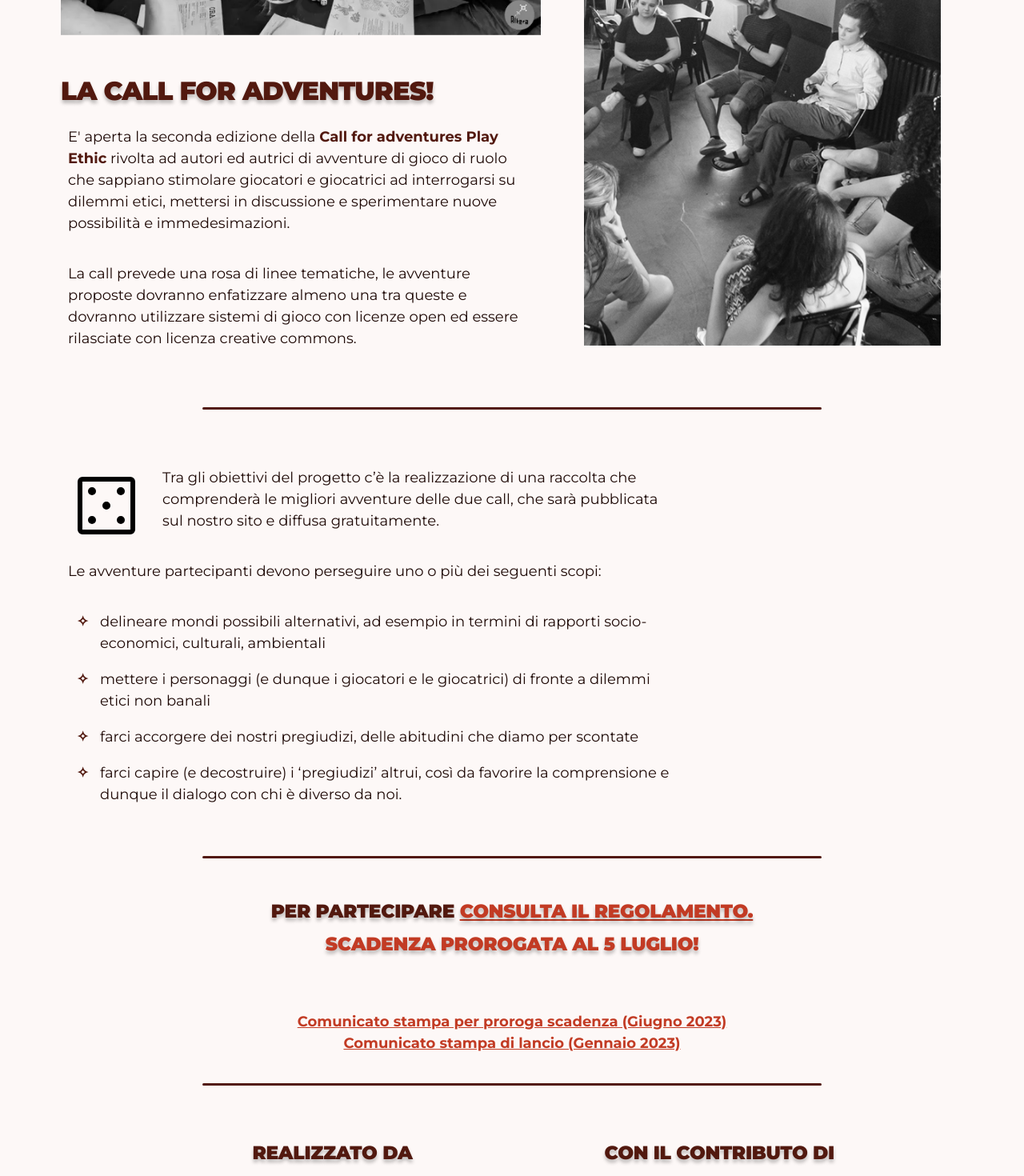
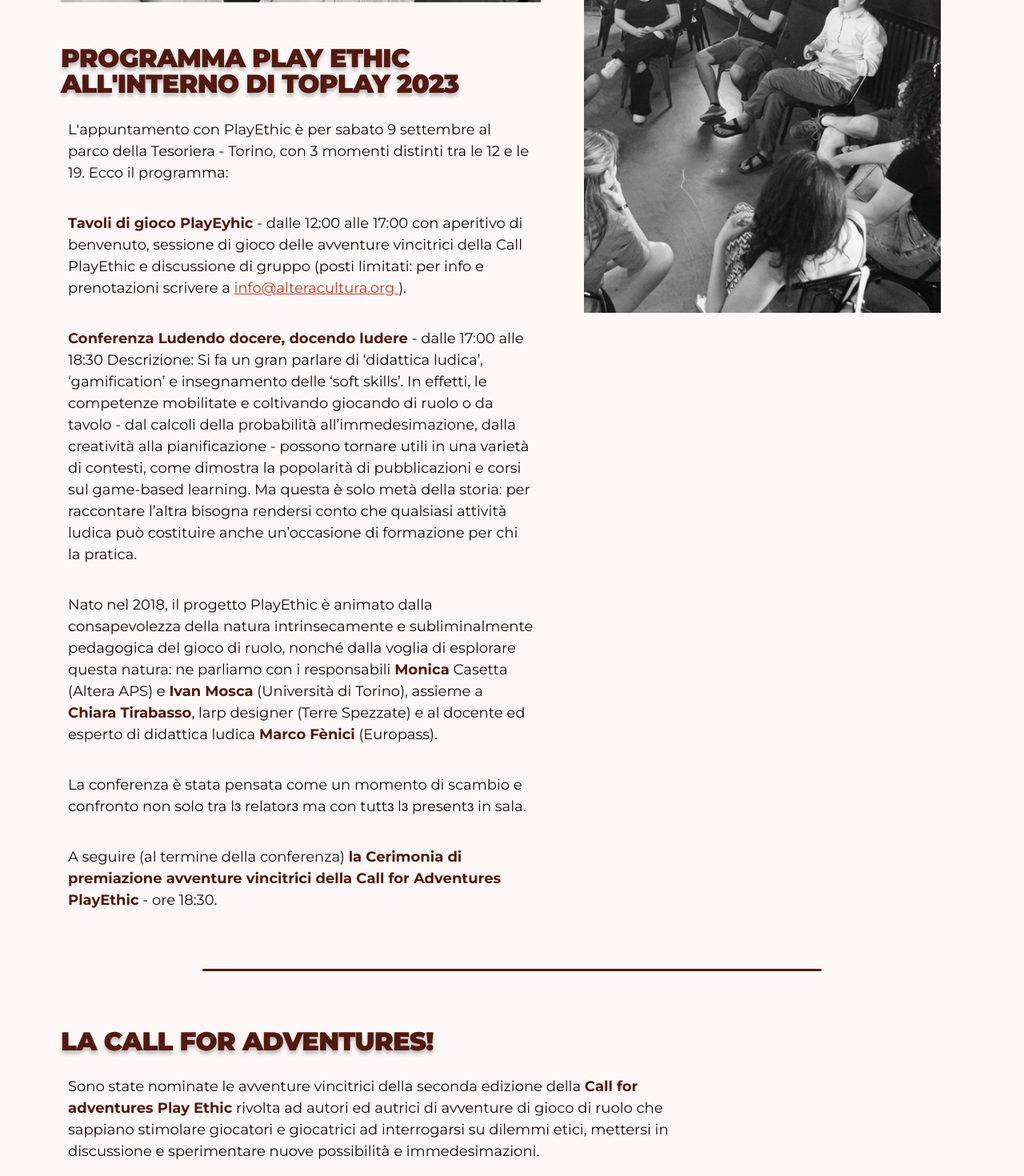
Before and after one commit to lichfolky/play-ethic, a Vue app: page / in a window 1280 px wide. Shown: the part 1020-2490 px from the top of the page at 80% size. Built offline with nearby package versions, Linux system fonts and the light colour scheme.

Commit message:
update vincitrici

```diff
--- a/src/components/HeaderSection.vue
+++ b/src/components/HeaderSection.vue
@@ -7,13 +7,14 @@
 </script>
 
 <template>
+<!--
     <div class="top-call">
         Partecipa alla nuova <a href="https://drive.google.com/file/d/1Bmx2idwzdmvJPQDXNJnqhlBDzkl63rXC/view?usp=sharing"
             target=”_blank”>call for
             adventures!
         </a>
         - SCADENZA PROROGATA AL 5 LUGLIO!
-    </div>
+    </div>-->
     <header>
         <nav class="desktop">
             <ul>
@@ -27,7 +28,7 @@
                 <RouterLink to="/giuria">La giuria</RouterLink>
             </li>
                 <li>
-                    <RouterLink to="/edizionipassate">La prima edizione</RouterLink>
+                    <RouterLink to="/edizionipassate">Le avventure vincitrici</RouterLink>
                 </li>
 
                 <!--
@@ -52,7 +53,7 @@
                 <RouterLink to="/giuria">La giuria</RouterLink>
                 </li>
                 <li>
-                    <RouterLink to="/edizionipassate">La prima edizione</RouterLink>
+                    <RouterLink to="/edizionipassate">Le avventure vincitrici</RouterLink>
                 </li>
                 <!--
                                                     <li>
--- a/src/components/HomeMain.vue
+++ b/src/components/HomeMain.vue
@@ -26,19 +26,15 @@
             <img alt="Giocatori che leggono una raccolta di foto d'epoca" src="@/assets/img/photos/book.webp" width="650"
                 height="338" />
         </picture>
-        <h2>
+
+        <!--         <h2>
             La call for adventures!
         </h2>
         <p>
-            E' aperta la seconda edizione della <strong>Call for adventures Play Ethic</strong> rivolta ad autori ed
+            Sono state nominate le avventure vincitrici della seconda edizione della <strong>Call for adventures Play Ethic</strong> rivolta ad autori ed
             autrici di avventure di gioco di ruolo che sappiano
             stimolare giocatori e giocatrici ad interrogarsi su
             dilemmi etici, mettersi in discussione e sperimentare nuove possibilità e immedesimazioni.
-        </p>
-        <p>
-            La call prevede una rosa di linee tematiche, le avventure proposte dovranno enfatizzare almeno una tra
-            queste e dovranno utilizzare sistemi di gioco con licenze open ed essere rilasciate con licenza
-            creative commons.
         </p>
         <div class="slider mobile">
             <picture>
@@ -46,7 +42,54 @@
                 <source media="(max-width: 1270px)" srcset="@/assets/img/photos/players.png" width="500" />
                 <img alt="players" src="@/assets/img/photos/players.png" width="500" />
             </picture>
-        </div>
+        </div> -->
+        <h2>
+            Programma PLAY ETHIC all'interno di ToPlay 2023
+        </h2>
+        <p>
+            L'appuntamento con PlayEthic è per sabato 9 settembre al parco della Tesoriera - Torino, con 3 momenti distinti
+            tra
+            le 12 e le 19. Ecco il programma:</p>
+        <p>
+            <strong>Tavoli di gioco PlayEyhic</strong> - dalle 12:00 alle 17:00 con aperitivo di benvenuto, sessione di
+            gioco delle avventure
+            vincitrici della Call PlayEthic e discussione di gruppo (posti limitati: per info e prenotazioni scrivere a
+            <a href="mailto:info@alteracultura.org">
+                info@alteracultura.org
+            </a>).
+        </p>
+        <p>
+            <strong>Conferenza Ludendo docere, docendo ludere</strong> - dalle 17:00 alle 18:30
+            Descrizione:
+            Si fa un gran parlare di ‘didattica ludica’, ‘gamification’ e insegnamento delle ‘soft skills’. In effetti, le
+            competenze mobilitate e coltivando giocando di ruolo o da tavolo - dal calcoli della probabilità
+            all’immedesimazione, dalla creatività alla pianificazione - possono tornare utili in una varietà di contesti,
+            come
+            dimostra la popolarità di pubblicazioni e corsi sul game-based learning. Ma questa è solo metà della storia: per
+            raccontare l’altra bisogna rendersi conto che qualsiasi attività ludica può costituire anche un’occasione di
+            formazione per chi la pratica.
+        </p>
+        <p>
+            Nato nel 2018, il progetto PlayEthic è animato dalla consapevolezza della natura intrinsecamente e
+            subliminalmente
+            pedagogica del gioco di ruolo, nonché dalla voglia di esplorare questa natura: ne parliamo con i responsabili
+            <strong>Monica</strong>
+            Casetta (Altera APS) e <strong> Ivan Mosca</strong> (Università di Torino), assieme a <strong> Chiara
+                Tirabasso</strong>, larp designer (Terre
+            Spezzate)
+            e al docente ed esperto di didattica ludica <strong> Marco Fènici</strong> (Europass).
+        </p>
+        <p>
+            La conferenza è stata pensata come un momento di scambio e confronto non solo tra lɜ relatorɜ ma con tuttɜ lɜ
+            presentɜ in sala.
+        </p>
+        <p>
+            A seguire (al termine della conferenza) <strong> la Cerimonia di premiazione avventure vincitrici della Call for
+                Adventures
+                PlayEthic</strong> - ore 18:30.
+        </p>
+
+
     </div>
 </template>
 
--- a/src/views/AvventureView.vue
+++ b/src/views/AvventureView.vue
@@ -1,4 +1,49 @@
 <template>
+  <h2>Le avventure vincitrici della seconda edizione</h2>
+  <p>
+    La seconda edizione della Call for Adventures è stata realizzata quest'anno, con il patrocinio di Lucca Comics&Games,
+    Play - Festival del Gioco e Game Science Research Center.
+  </p>
+  <p>
+    Ecco un breve assaggio delle avventure vincitrici della seconda edizione della Call for adventures Play Ethic!
+    Conosceremo lɜ autorɜ sabato 9 settembre alla manifestazione ToPlay (Torino-Parco della Tesoriera).
+    Per info e per prenotarsi per le sessioni di gioco scrivete a <a href="mailto:info@alteracultura.org">
+      info@alteracultura.org
+    </a>
+  </p>
+  <h3>EXODUS - <em> un'esperienza di ruolo narrativa ideata e scritta da Andrea Carbone</em></h3>
+  <p>
+    <em>
+      "Ce l’avete fatta, siete in mare. Non riuscite a crederci, non dopo tutto quello che avete passato. Non dopo tutto
+      quello che avete pagato. Ma forse siete giunti alla conclusione del viaggio, la speranza si accende e quasi riuscite
+      a immaginare la terra che vi aspetta dall’altra parte. Una terra piena di opportunità, dove la guerra diventerà un
+      ricordo lontano, dove la fame non vi perseguiterà.
+      Dell’acqua salata in faccia vi desta da un sonno molto leggero, sarà durato mezz’ora, perchè da quando siete sulla
+      barca potete permettervi sonni brevi.
+      Quest’onda dev’essere stata più alta del previsto, forse sta anche piovendo, ma il buio della notte non vi aiuta a
+      capirlo.
+      C’è silenzio intorno a voi, capite che gli altri si stanno svegliando per via del movimento brusco
+      dell’imbarcazione".
+    </em>
+  </p>
+  <h3>
+    SONO SOLO MASCHERE - <em>un LARP da camera ideato e scritto da Annalisa Savio ed Alessandra Saracino </em>
+  </h3>
+  <p>
+
+    <em>
+      "I pesanti cancelli in metallo si chiudono con un tonfo sordo, definitivo. La prigione è un edificio solido,
+      apparentemente immutabile. Il cortile desolato e i corridoi spogli sono pieni di
+      prigionierə e guardie, masse omogenee, dove il singolo si perde.
+      Sotto l’aria sicura di sé, le guardie sono nervose, pronte a reagire con la forza alla minima provocazione. Basta un
+      gesto sbagliato e i manganelli si abbattono rapidi su braccia, spalle e schiene. Lə carceratə, dal canto loro, hanno
+      nello sguardo la promessa di violenza e inganno. Dopotutto, là fuori erano dellə criminali, perché qui dovrebbe
+      essere diverso?
+      Tuttə sanno benissimo qual è la propria Maschera. Lə carceratə saranno sempre Violentə, Manipolatorə e Rovinatə. Le
+      guardie saranno sempre L’Oppressore. Fra queste mura nulla può cambiare, ci sono solo Maschere".
+    </em>
+  </p>
+
   <h2>Le avventure vincitrici della prima edizione</h2>
   <p>
     La prima edizione della Call for Adventures è stata realizzata nel 2021 con il patrocinio di Lucca Comics&Games,
@@ -54,7 +99,6 @@
       Riusciranno a superare le loro paure, e a farsi adottare da una famiglia amorevole?
     </em>
   </p>
-
 </template>
 
 <style scoped>
@@ -68,5 +112,4 @@
 
 h3 em {
   font-weight: 600;
-}
-</style>
+}</style>
--- a/src/views/HomeView.vue
+++ b/src/views/HomeView.vue
@@ -16,13 +16,30 @@
   <section class="avventure">
     <!-- <h2>LE AVVENTURE</h2> -->
     <div>
+
+            <h2>
+            La call for adventures!
+        </h2>
+        <p>
+            Sono state nominate le avventure vincitrici della seconda edizione della <strong>Call for adventures Play Ethic</strong> rivolta ad autori ed
+            autrici di avventure di gioco di ruolo che sappiano
+            stimolare giocatori e giocatrici ad interrogarsi su
+            dilemmi etici, mettersi in discussione e sperimentare nuove possibilità e immedesimazioni.
+        </p>
+        <div class="slider mobile">
+            <picture>
+                <source media="(max-width: 600px)" srcset="@/assets/img/photos/players.png" width="300" />
+                <source media="(max-width: 1270px)" srcset="@/assets/img/photos/players.png" width="500" />
+                <img alt="players" src="@/assets/img/photos/players.png" width="500" />
+            </picture>
+        </div>
       <p>
         <DiceIcon />
         Tra gli obiettivi del progetto c’è la realizzazione di una raccolta che comprenderà le migliori avventure delle
         due call, che sarà pubblicata sul nostro sito e diffusa gratuitamente.
       </p>
       <p>
-        Le avventure partecipanti devono perseguire uno o più dei seguenti scopi:
+        Le avventure dovevano perseguire uno o più dei seguenti scopi:
       </p>
       <ul>
         <li> delineare mondi possibili alternativi, ad esempio in termini di rapporti socio-economici, culturali,
```
